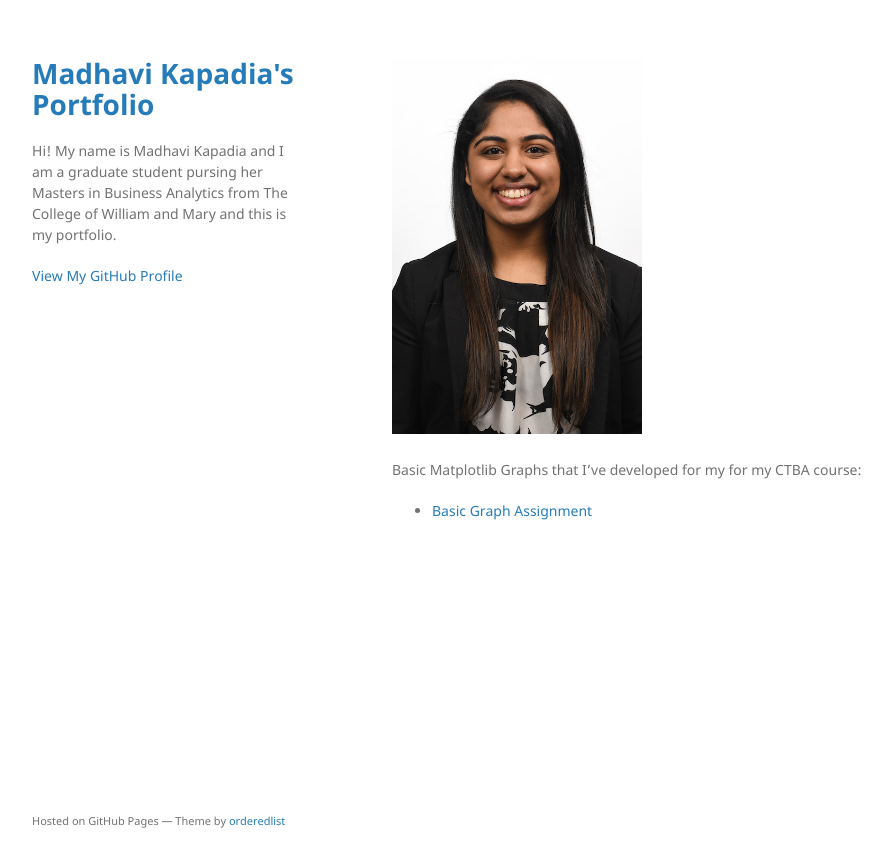
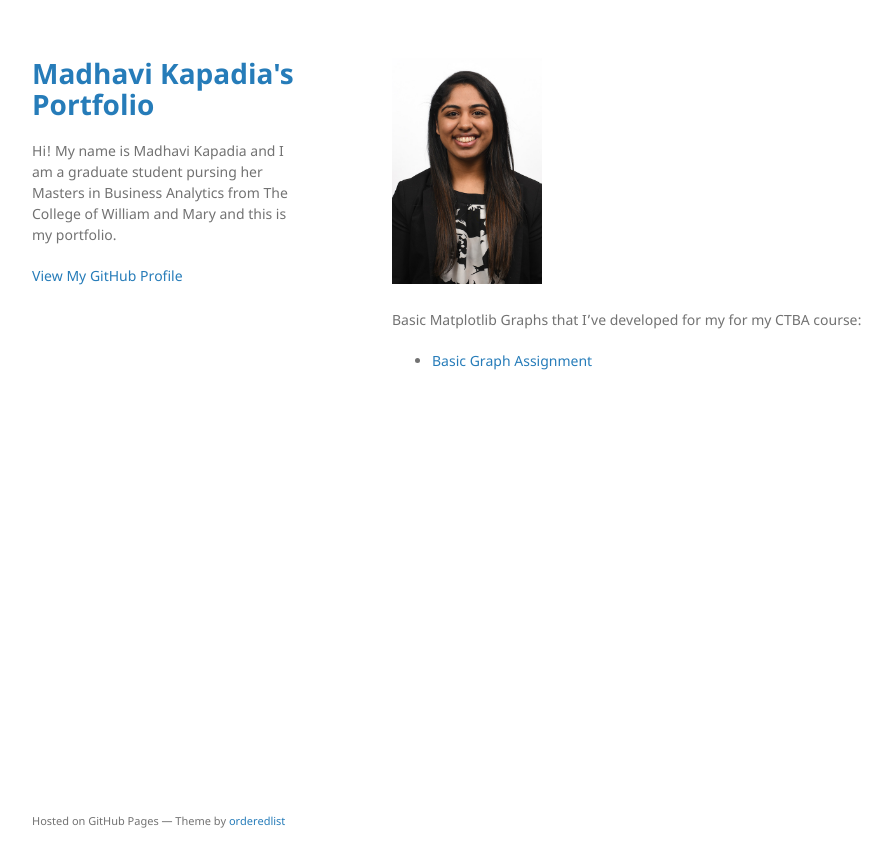
Before and after one commit to mvkapadia/mvkapadia.github.io, a Jekyll site: the page built from index.md, in a window 1280 px wide. Shown: the top 867 px of the page, without its empty margins (178-1070 px from the left). Built offline with Jekyll 4.4.1, drawn with Linux system fonts in a browser that asks for light colours; our own code applies the rules of GitHub Pages for plain Markdown files.

Commit message:
Update index.md

```diff
--- a/index.md
+++ b/index.md
@@ -3,7 +3,7 @@ title: Madhavi's Portfolio
 description:
 ---
 
-<img src="/pics/IMG_1983.JPG" width="50%" height="50%">
+<img src="/pics/IMG_1983.JPG" width="30%" height="30%">
 
 Basic Matplotlib Graphs that I've developed for my for my CTBA course:
 
```
